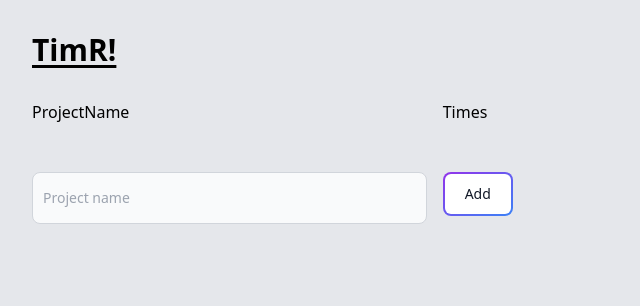
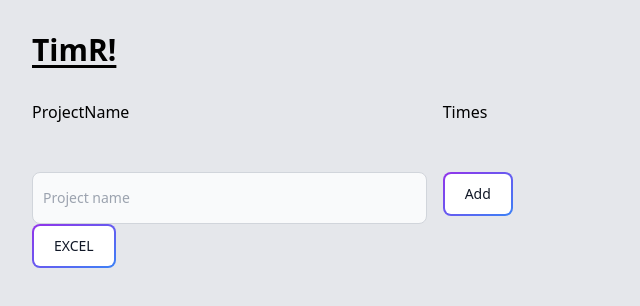
Before and after one commit to elegy00/timr, a React (Vite) app: page / in a window 1280 px wide. Shown: the top 306 px of the page, without its empty margins (0-640 px from the left). Built offline with nearby package versions, Linux system fonts and the light colour scheme.

Commit message:
Add xlsx export

```diff
--- a/package.json
+++ b/package.json
@@ -16,6 +16,7 @@
     "react-aria": "^3.29.1",
     "react-dom": "^18.2.0",
     "uuid": "^9.0.1",
+    "xlsx": "^0.18.5",
     "zustand": "^4.4.4"
   },
   "devDependencies": {
--- /dev/null
+++ b/src/components/organisms/Exporter/Exporter.tsx
@@ -0,0 +1,23 @@
+import { useCallback } from "react";
+import { useProjectStore } from "../../../store/projectStore";
+import { Button } from "../../atoms/Button/Button";
+import { utils, writeFileXLSX } from "xlsx";
+
+const Exporter = () => {
+  const projects = useProjectStore((store) => store.projects);
+
+  const addProject = useCallback(() => {
+    const ws = utils.json_to_sheet(projects);
+    const wb = utils.book_new();
+    utils.book_append_sheet(wb, ws, "Data");
+    writeFileXLSX(wb, "projects.xlsx");
+  }, [projects]);
+
+  return (
+    <Button className="w-fit" onClick={addProject}>
+      EXCEL
+    </Button>
+  );
+};
+
+export { Exporter };
--- a/src/components/pages/ProjectPage.tsx
+++ b/src/components/pages/ProjectPage.tsx
@@ -1,4 +1,5 @@
 import { useProjectStore } from "../../store/projectStore";
+import { Exporter } from "../organisms/Exporter/Exporter";
 import { NewProjectForm } from "../organisms/NewProjectForm/NewProjectForm";
 import { ProjectGrid } from "../organisms/ProjectGrid/ProjectGrid";
 
@@ -12,6 +13,7 @@ const ProjectPage = () => {
       <ProjectGrid />
       <div className="h-12"></div>
       <NewProjectForm onProjectAdded={addProject} />
+      <Exporter />
     </>
   );
 };
```
Also changed, not shown: 1 other file (tests, documents, lock files or other folders).
